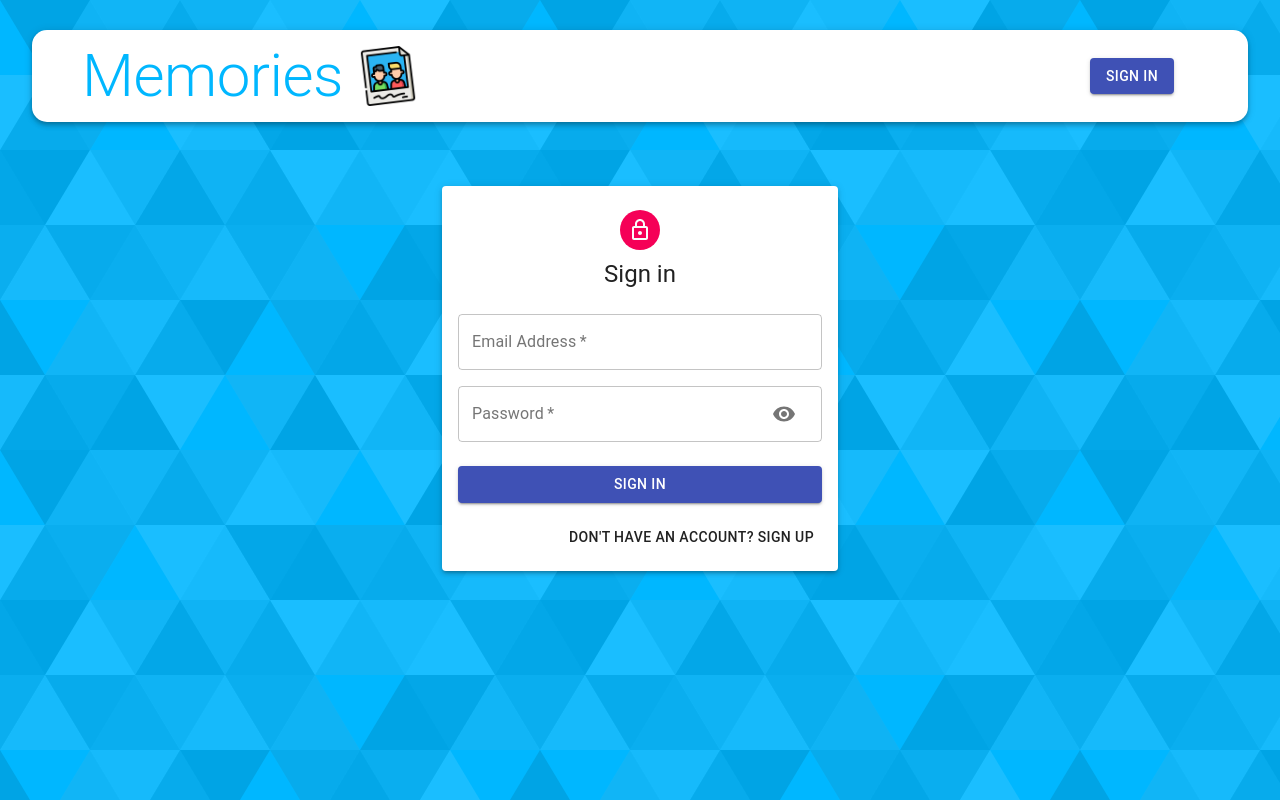
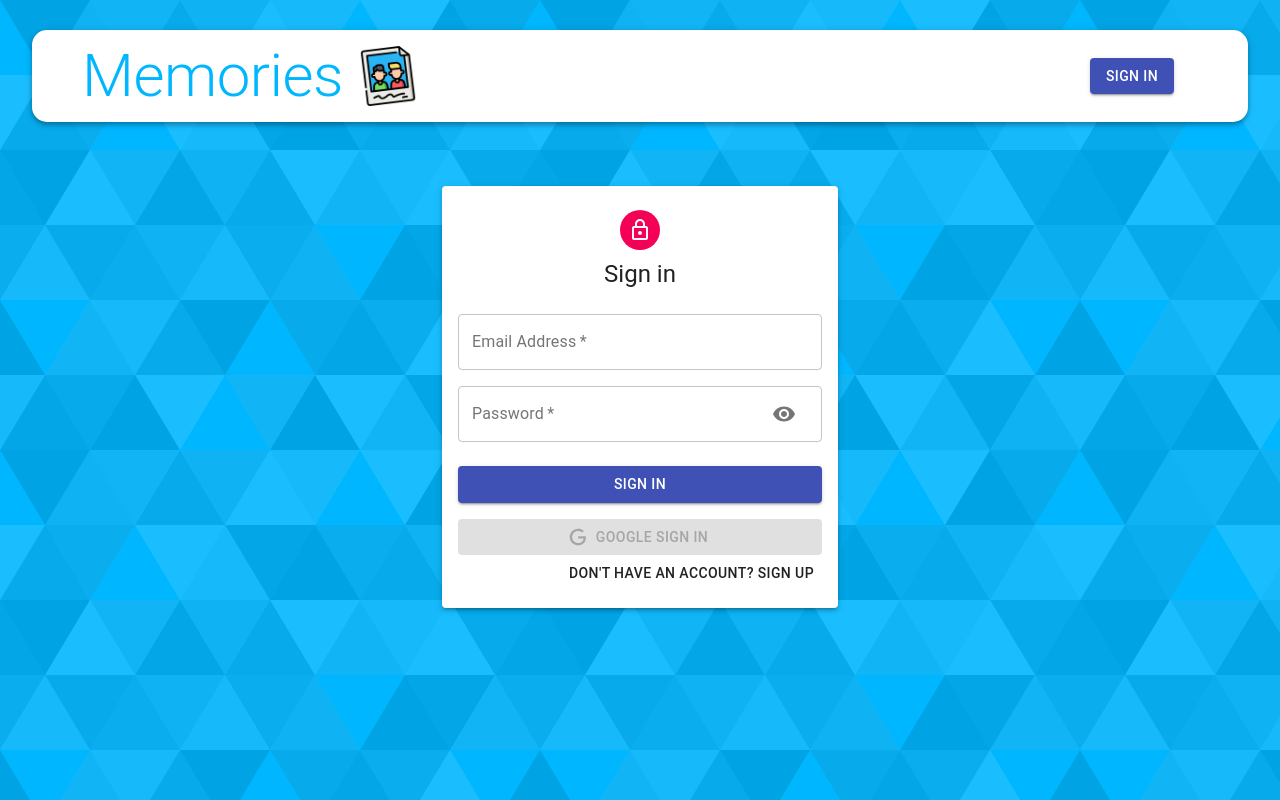
Before and after one commit to sameerapk/sam-blogopedia, a React (Create React App) app: page /auth in a window 1280 px wide. Built offline with nearby package versions, Linux system fonts and the light colour scheme.

Commit message:
Integrated google sign in wiht oauth

```diff
--- a/package.json
+++ b/package.json
@@ -14,6 +14,7 @@
     "react": "^17.0.2",
     "react-dom": "^17.0.2",
     "react-file-base64": "^1.0.3",
+    "react-google-login": "^5.2.2",
     "react-redux": "^7.2.4",
     "react-router": "^5.2.0",
     "react-router-dom": "^5.2.0",
--- a/src/components/Auth/Auth.js
+++ b/src/components/Auth/Auth.js
@@ -2,7 +2,9 @@
 import { Avatar, Button, Container, Grid, Paper, Typography } from '@material-ui/core'
 import LockOutlinedIcon from '@material-ui/icons/LockOutlined';
 import useStyles from './styles';
+import {GoogleLogin} from 'react-google-login'
 import InputAuth from './InputAuth/InputAuth';
+import Icon from './Icon';
 
 const Auth = () => {
     const [isSignedUp, setIsSignedUp] = useState(false)
@@ -23,6 +25,14 @@
 
     const handleShowPassword = () => {
         setShowPassword(!showPassword)
+    }
+
+    const googleLoginSuccess = async(res) => {
+            console.log(res)
+    }
+
+    const googleLoginFailure = (error) => {
+        console.log('login unsuccessful',error)
     }
 
     return (
@@ -46,6 +56,24 @@
                     <Button type="submit" fullWidth variant="contained" color="primary" className={classes.submit}>
             { isSignedUp ? 'Sign Up' : 'Sign In' }
           </Button>
+          <GoogleLogin
+          clientId='663586907072-hassmvffvfi3b7qtthm99r8q4nt51nt7.apps.googleusercontent.com'
+          render={(renderProps)=>(
+              <Button
+              className={classes.googleButton}
+              color='primary'
+              fullWidth
+              onClick={renderProps.onClick}
+              disabled={renderProps.disabled}
+              startIcon={<Icon />}
+              variant='contained'>
+                  Google Sign In
+              </Button>
+          )}
+          onSuccess={googleLoginSuccess}
+          onFailure={googleLoginFailure}
+          cookiePolicy="single_host_origin"
+          />
           <Grid container justify="flex-end">
             <Grid item>
               <Button onClick={switchMode}>
--- /dev/null
+++ b/src/components/Auth/Icon.js
@@ -0,0 +1,12 @@
+import React from 'react';
+
+const Icon = () => (
+  <svg style={{ width: '20px', height: '20px' }} viewBox="0 0 24 24">
+    <path
+      fill="currentColor"
+      d="M21.35,11.1H12.18V13.83H18.69C18.36,17.64 15.19,19.27 12.19,19.27C8.36,19.27 5,16.25 5,12C5,7.9 8.2,4.73 12.2,4.73C15.29,4.73 17.1,6.7 17.1,6.7L19,4.72C19,4.72 16.56,2 12.1,2C6.42,2 2.03,6.8 2.03,12C2.03,17.05 6.16,22 12.25,22C17.6,22 21.5,18.33 21.5,12.91C21.5,11.76 21.35,11.1 21.35,11.1V11.1Z"
+    />
+  </svg>
+);
+
+export default Icon;
--- a/src/components/Auth/InputAuth/InputAuth.js
+++ b/src/components/Auth/InputAuth/InputAuth.js
@@ -15,7 +15,7 @@
             label={label}
             autoFocus={autoFocus}
             type={type}
-            InputProps={name=== 'password' && {
+            InputProps={name=== 'password' ? {
                 endAdornment: (
                     <InputAdornment position= 'end'>
                         <IconButton onClick={handleShowPassword}>
@@ -23,7 +23,7 @@
                         </IconButton>
                     </InputAdornment>
                 )
-            }}
+            }: null}
             />
         </Grid>
     )
```
Also changed, not shown: 1 other file (tests, documents, lock files or other folders).
